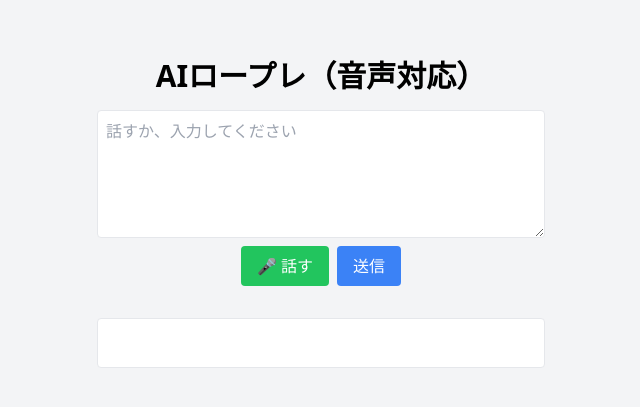
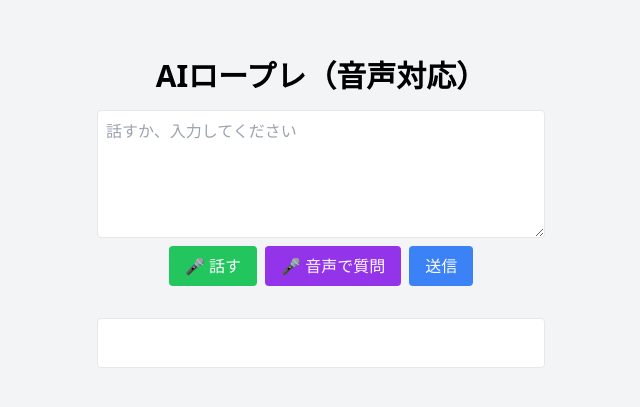
Before and after one commit to aioikid/ai-roleplay, a Next.js app: page / in a window 1280 px wide. Shown: the part 187-594 px from the top of the page, without its empty margins (319-959 px from the left). Built offline with nearby package versions, Linux system fonts and the light colour scheme.

Commit message:
Updated index.tsx

```diff
--- a/pages/index.tsx
+++ b/pages/index.tsx
@@ -6,6 +6,7 @@ export default function Home() {
   const [input, setInput] = useState('')
   const [reply, setReply] = useState('')
   const [listening, setListening] = useState(false)
+  const [recording, setRecording] = useState(false) // ✅ 録音用
 
   const handleSubmit = async () => {
     const res = await fetch('/api/ai', {
@@ -23,6 +24,32 @@ export default function Home() {
     speechSynthesis.speak(utterance)
   }
 
+  // 🎤 Whisper用 音声録音して /api/whisper に送信
+  const handleSTT = async () => {
+    const stream = await navigator.mediaDevices.getUserMedia({ audio: true })
+    const mediaRecorder = new MediaRecorder(stream)
+    const chunks: Blob[] = []
+
+    mediaRecorder.ondataavailable = (e) => {
+      chunks.push(e.data)
+    }
+
+    mediaRecorder.onstop = async () => {
+      const blob = new Blob(chunks, { type: 'audio/webm' })
+      const res = await fetch('/api/whisper', {
+        method: 'POST',
+        body: blob,
+      })
+      const data = await res.json()
+      setInput(data.text || '') // Whisper結果を入力欄に
+      setRecording(false)
+    }
+
+    mediaRecorder.start()
+    setRecording(true)
+    setTimeout(() => mediaRecorder.stop(), 5000) // ⏱ 録音時間
+  }
+
   const startListening = () => {
     if (!('webkitSpeechRecognition' in window)) {
       alert('音声認識はこのブラウザでサポートされていません。')
@@ -38,11 +65,11 @@ export default function Home() {
       setListening(true)
     }
 
-recognition.onresult = (event: Event) => {
-  const result = (event as any).results?.[0]?.[0]?.transcript
-  if (result) setInput(result)
-  setListening(false)
-}
+    recognition.onresult = (event: Event) => {
+      const result = (event as any).results?.[0]?.[0]?.transcript
+      if (result) setInput(result)
+      setListening(false)
+    }
 
     recognition.onerror = (event: any) => {
       console.error('認識エラー', event.error)
@@ -73,6 +100,12 @@ recognition.onresult = (event: Event) => {
           {listening ? '録音中...' : '🎤 話す'}
         </button>
         <button
+          onClick={handleSTT}
+          className={`px-4 py-2 rounded text-white ${recording ? 'bg-red-600' : 'bg-purple-600'} hover:opacity-80`}
+        >
+          {recording ? '録音中...' : '🎤 音声で質問'}
+        </button>
+        <button
           onClick={handleSubmit}
           className="bg-blue-500 text-white px-4 py-2 rounded hover:bg-blue-600"
         >
```
